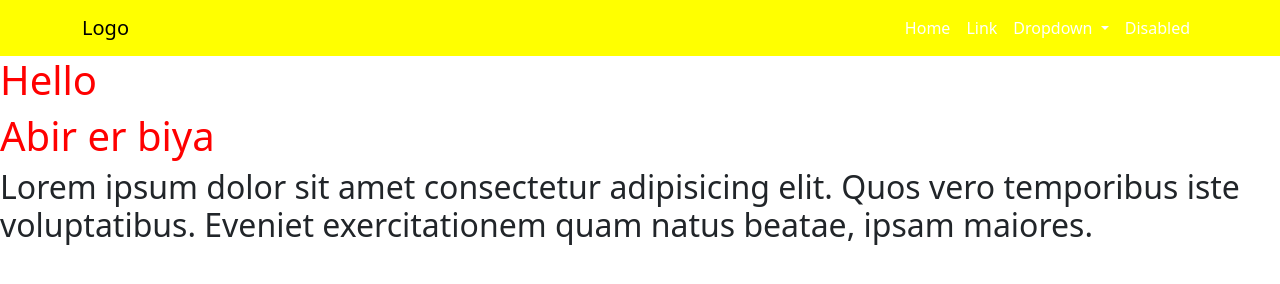
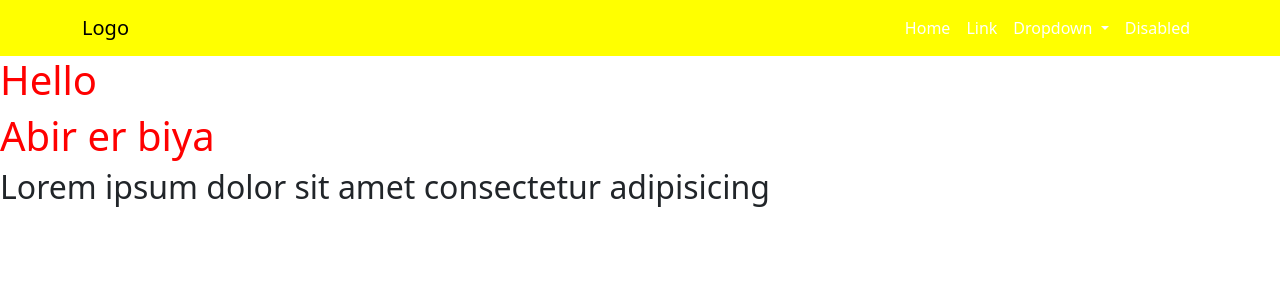
Before and after one commit to ABMshawonislam-dev/teamwork2202, a plain HTML site: page index.html in a window 1280 px wide. Drawn offline with nearby package versions, Linux system fonts and the light colour scheme.

Commit message:
para added

```diff
--- a/index.html
+++ b/index.html
@@ -63,7 +63,7 @@
     </nav>
     <h1>Hello</h1>
     <h1>Abir er biya</h1>
-    <h2>Lorem ipsum dolor sit amet consectetur adipisicing elit. Quos vero temporibus iste voluptatibus. Eveniet exercitationem quam natus beatae, ipsam maiores.</h2>
+    <h2>Lorem ipsum dolor sit amet consectetur adipisicing</h2>
     <script
       src="https://cdn.jsdelivr.net/npm/bootstrap@5.3.0-alpha2/dist/js/bootstrap.bundle.min.js"
       integrity="sha384-qKXV1j0HvMUeCBQ+QVp7JcfGl760yU08IQ+GpUo5hlbpg51QRiuqHAJz8+BrxE/N"
```
